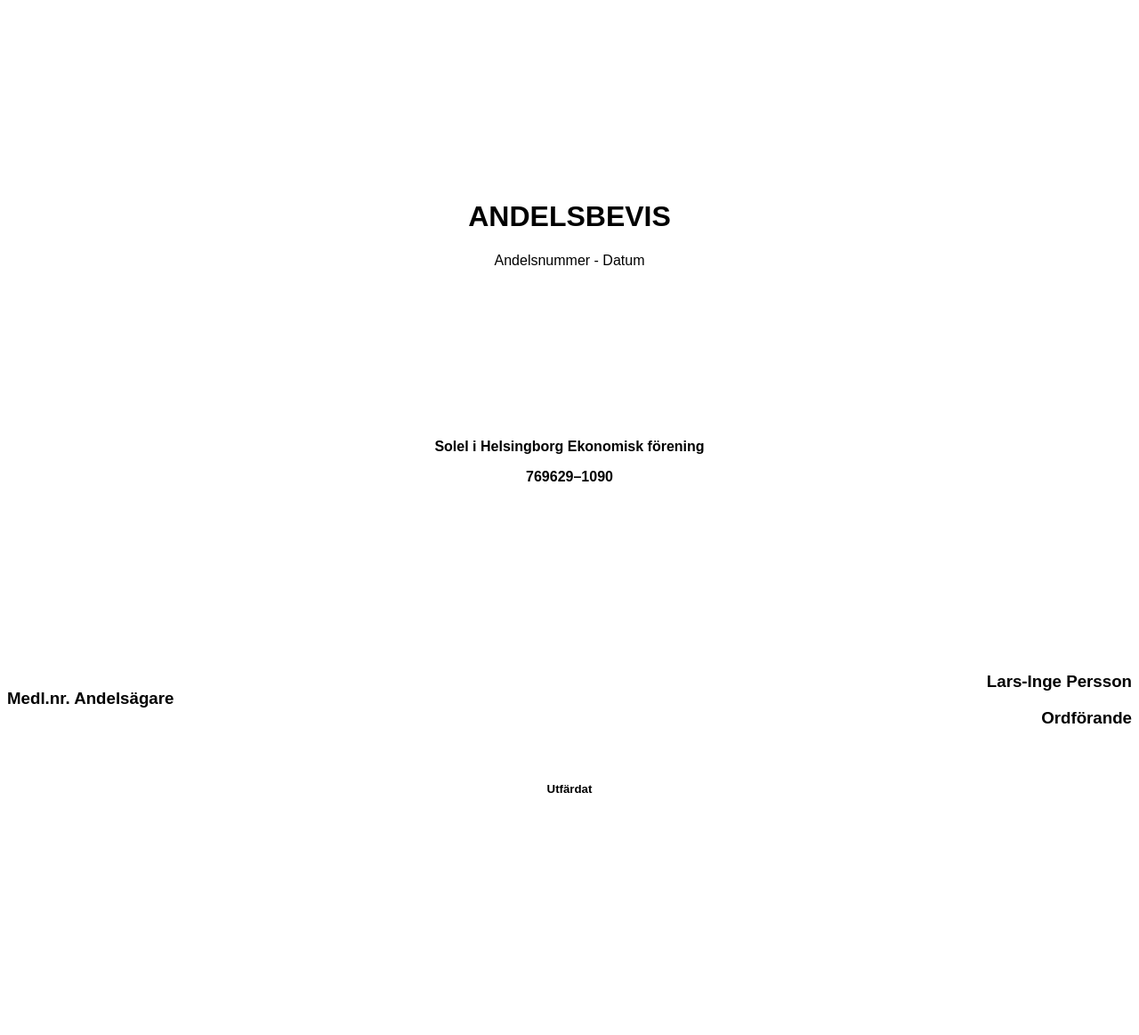
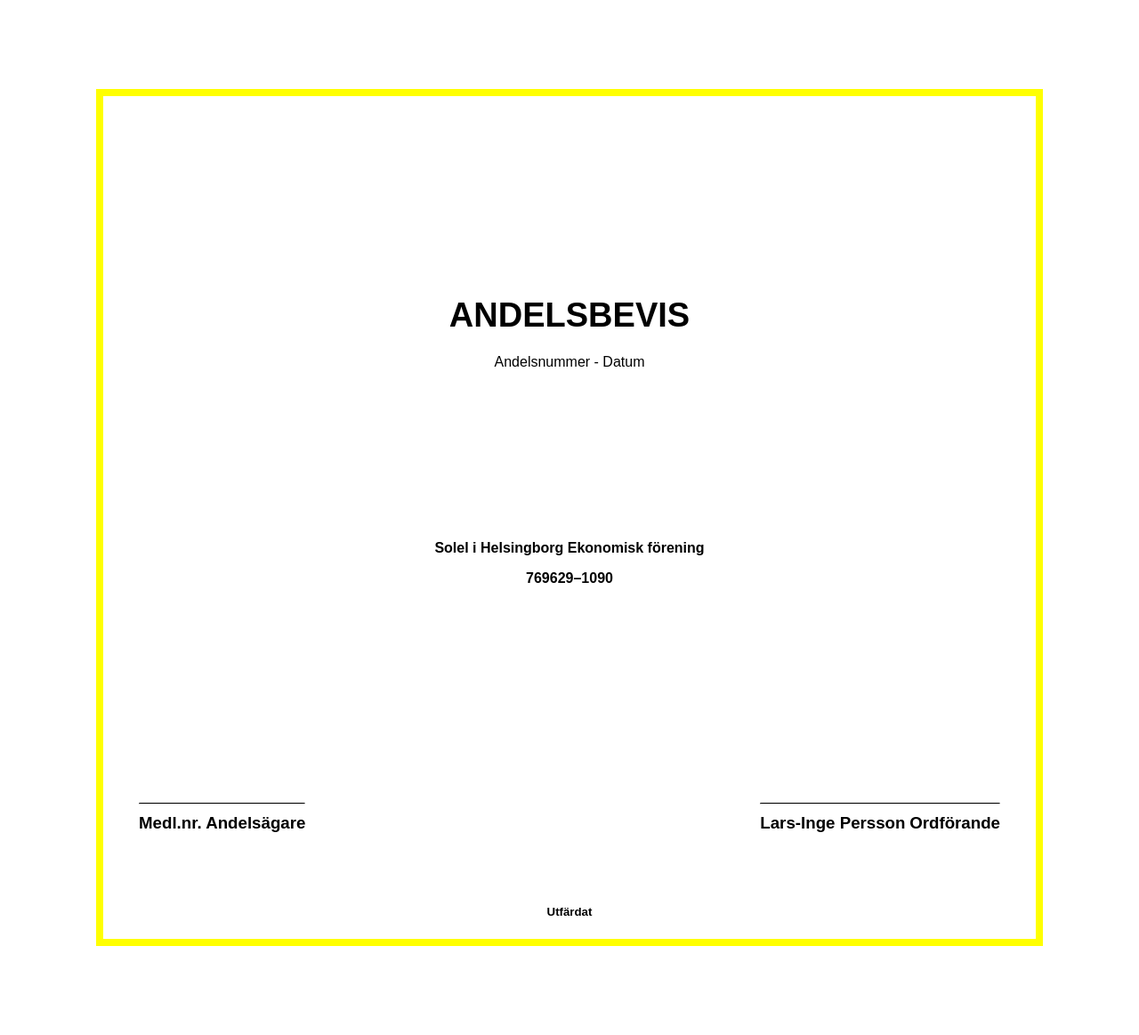
Before and after one commit to ourstudio-se/solarpark, a Python web app: template solarpark/templates/pdf.html in a window 1280 px wide. Shown: the whole page at 89% size. Before the commit the page ends 891 px from the top, so only its background shows below. Run offline with Jinja, Linux system fonts and the light colour scheme; the template is opened without the code that fills it, so the values that code supplies are empty.

Commit message:
Update pdf template

```diff
--- a/solarpark/templates/email.html
+++ b/solarpark/templates/email.html
@@ -26,9 +26,7 @@
           <p>Nedan är en summering av dina andelar i Solar Park. Bifogat finner du ditt andelsbevis.</p>
           <div class="left">
             <p>
-							<span style="font-family: arial, helvetica, sans-serif; text-align: left"
-								>Andelsnummer - Datum</span
-							>
+              <span style="font-family: arial, helvetica, sans-serif; text-align: left">Andelsnummer - Datum</span>
             </p>
             {% for share in shares %}
             <p style="text-align: center">
--- a/solarpark/templates/pdf.html
+++ b/solarpark/templates/pdf.html
@@ -20,10 +20,16 @@
         text-align: right;
         padding-left: 10px;
       }
+
+      .border {
+        border: 8px solid yellow;
+        margin: 100px;
+      }
     </style>
   </head>
 
   <body>
+    <div class="border">
       <p style="text-align: center">&nbsp;</p>
       <p style="text-align: center">&nbsp;</p>
       <p style="text-align: center">
@@ -35,7 +41,7 @@
       <p style="text-align: center">&nbsp;</p>
 
       <h1 class="center">
-			<span style="font-family: arial, helvetica, sans-serif">ANDELSBEVIS</span>
+        <span style="font-family: arial, helvetica, sans-serif; font-size: 38px">ANDELSBEVIS</span>
       </h1>
 
       <div class="center">
@@ -69,17 +75,21 @@
       <p style="text-align: center">&nbsp;</p>
       <p style="text-align: center">&nbsp;</p>
 
-		<div>
+      <div style="margin: 40px">
         <h3 class="left">
           <span style="font-family: arial, helvetica, sans-serif">{{ id }}</span>
           <span style="font-family: arial, helvetica, sans-serif">{{ name }}</span>
-				<p></p>
+          <span>
+            <hr style="border-top: 1px solid black" />
+          </span>
           <span style="font-family: arial, helvetica, sans-serif">Medl.nr. Andelsägare</span>
         </h3>
 
         <h3 class="right">
+          <span>
+            <hr style="border-top: 1px solid black" />
+          </span>
           <span style="font-family: arial, helvetica, sans-serif">Lars-Inge Persson</span>
-				<p></p>
           <span style="font-family: arial, helvetica, sans-serif">Ordförande</span>
         </h3>
       </div>
@@ -94,5 +104,6 @@
           <font face="arial, helvetica, sans-serif">Utfärdat {{today}}</font>
         </h5>
       </div>
+    </div>
   </body>
 </html>
```
Also changed, not shown: .pre-commit-config.yaml, README.md. Lines whose indentation alone changed are shown as unchanged.
